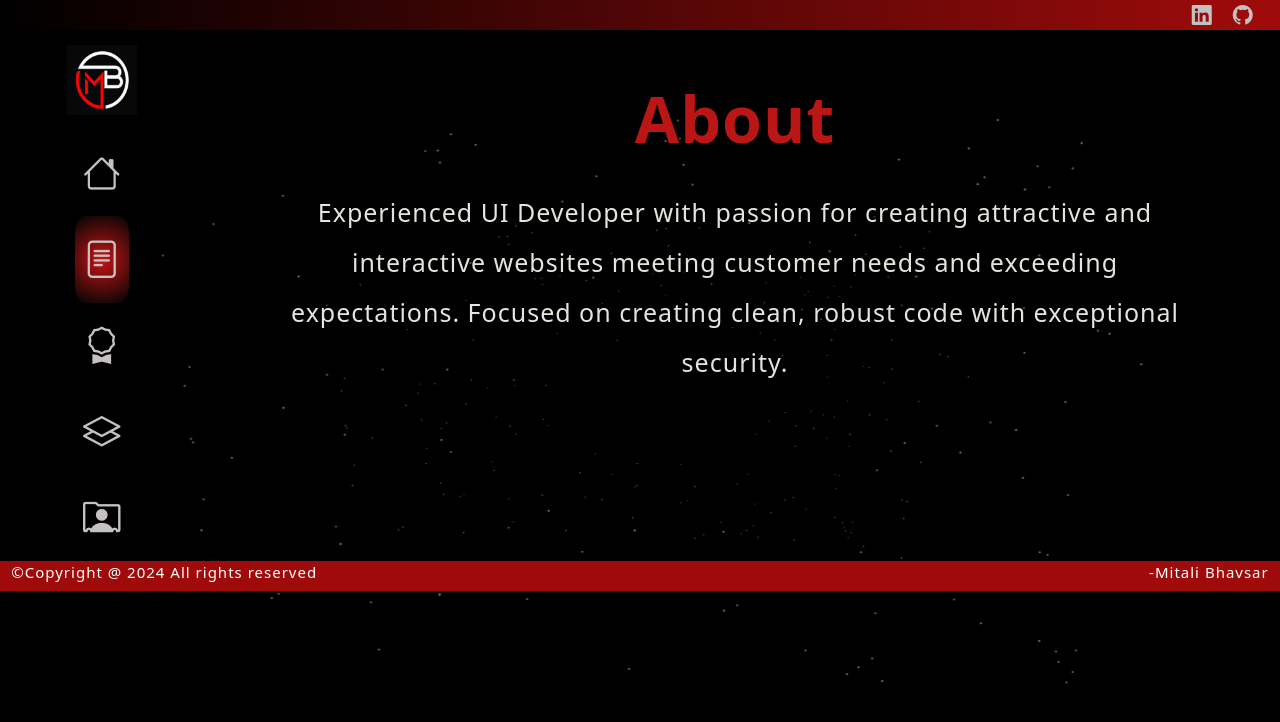
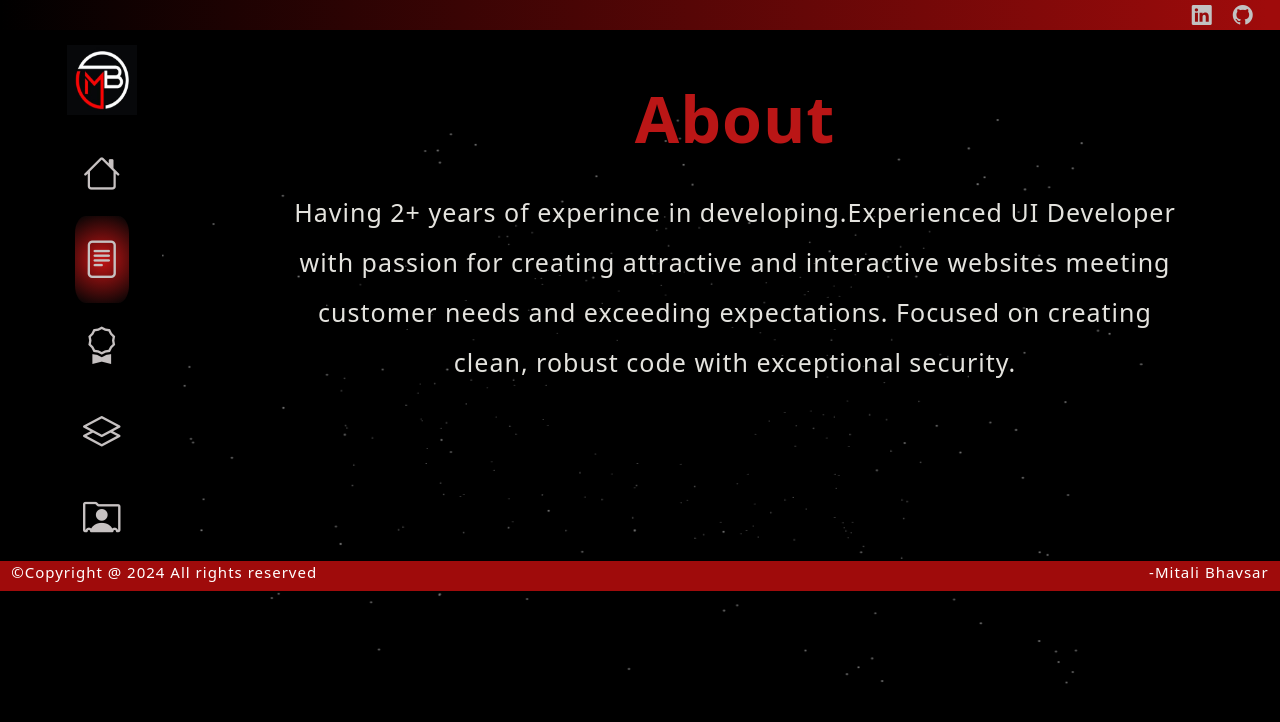
Before and after one commit to Mitali-Bhavsar/PortFolio, a React (Create React App) app: page /about in a window 1280 px wide. Shown: the top 722 px of the page. Built offline with nearby package versions, Linux system fonts and the light colour scheme.

Commit message:
about.js updated

```diff
--- a/src/webpages/About.js
+++ b/src/webpages/About.js
@@ -6,7 +6,7 @@ const About = () => {
       <div className='about-text'>
     <span className="text1"> About</span>
     <span className="text2">
-    Experienced UI Developer with passion for creating attractive and interactive websites meeting customer needs
+    Having 2+ years of experince in developing.Experienced UI Developer with passion for creating attractive and interactive websites meeting customer needs
 and exceeding expectations. Focused on creating clean, robust code with exceptional security.
     </span>
     </div>
```
